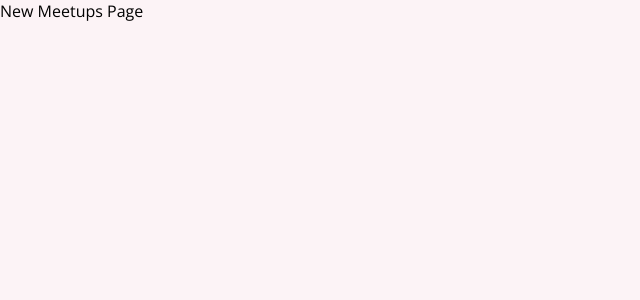
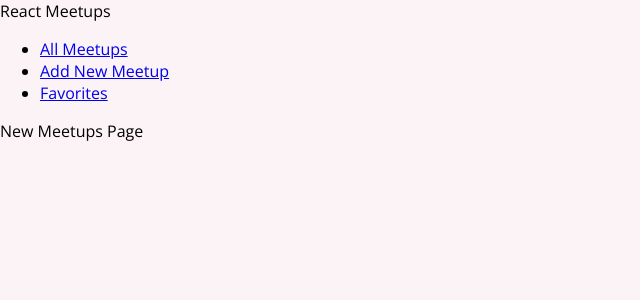
Before and after one commit to yseij/MyReactAppRouting, a React (Create React App) app: page /new-meetup in a window 1280 px wide. Shown: the top 300 px of the page, without its empty margins (0-640 px from the left). Built offline with nearby package versions, Linux system fonts and the light colour scheme.

Commit message:
add link component

```diff
--- a/src/App.js
+++ b/src/App.js
@@ -3,18 +3,20 @@
 import AllMeetupsPage from "./pages/AllMeetups";
 import NewMeetupsPage from "./pages/NewMeetup";
 import FavoritesPage from "./pages/Favorite";
+import MainNavigation from "./components/layout/MainNavigation";
 
 function App() {
   return (
     <div>
+      <MainNavigation />
         <Switch>
-        <Route path='/' exact>
+          <Route path="/" exact>
             <AllMeetupsPage />
           </Route>
-        <Route path='/new-meetup'>
-          <NewMeetupsPage/>
+          <Route path="/new-meetup">
+            <NewMeetupsPage />
           </Route>
-        <Route path='/favorites'>
+          <Route path="/favorites">
             <FavoritesPage />
           </Route>
         </Switch>
--- /dev/null
+++ b/src/components/layout/MainNavigation.js
@@ -0,0 +1,24 @@
+import { Link } from "react-router-dom";
+
+function MainNavigation() {
+  return (
+    <header>
+      <div>React Meetups</div>
+      <nav>
+        <ul>
+          <li>
+            <Link to="/">All Meetups</Link>
+          </li>
+          <li>
+            <Link to="/new-meetup">Add New Meetup</Link>
+          </li>
+          <li>
+            <Link to="/favorites">Favorites</Link>
+          </li>
+        </ul>
+      </nav>
+    </header>
+  );
+}
+
+export default MainNavigation;
```
Lines whose indentation alone changed are shown as unchanged.
